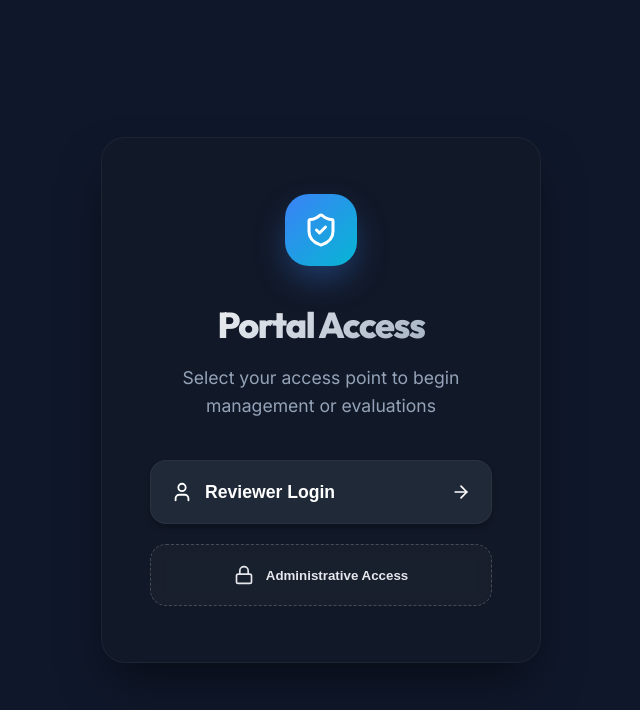
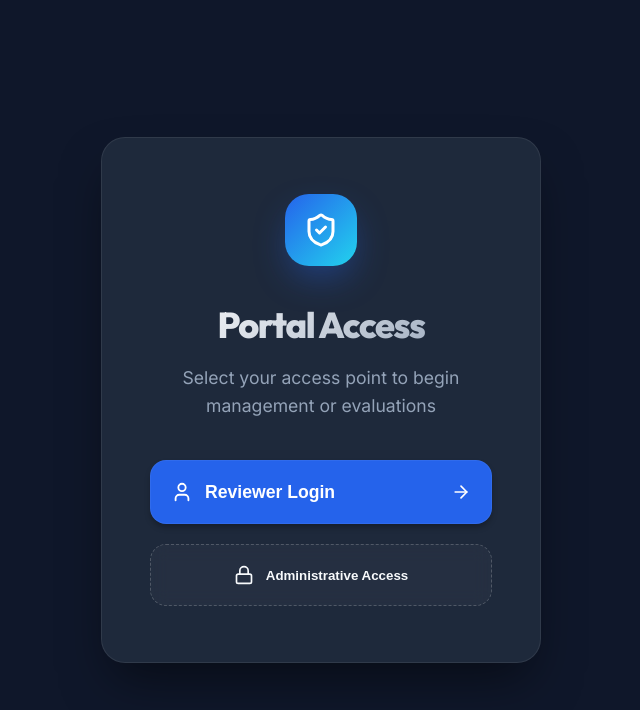
Before and after one commit to Girinadh007/EvalPro, a React (Vite) app: page / in a window 1280 px wide. Shown: the top 710 px of the page, without its empty margins (319-959 px from the left). Built offline with nearby package versions, Linux system fonts and the light colour scheme; no server answers.

Commit message:
style: implement Midnight Analytics theme

```diff
--- a/src/index.css
+++ b/src/index.css
@@ -6,7 +6,7 @@
   font-weight: 400;
 
   color-scheme: dark;
-  color: #E5E7EB;
+  color: #F8FAFC;
   background-color: #0F172A;
 
   font-synthesis: none;
@@ -14,25 +14,30 @@
   -webkit-font-smoothing: antialiased;
   -moz-osx-font-smoothing: grayscale;
 
-  /* Bold & Tech Color System */
-  --primary: #1F2937;
-  /* Charcoal */
-  --accent: #3B82F6;
-  /* Electric Blue */
-  --secondary: #06B6D4;
+  /* Midnight Analytics Palette */
+  --primary: #2563EB;
+  /* Royal Blue */
+  --accent: #22D3EE;
   /* Cyan */
-  --accent-glow: rgba(59, 130, 246, 0.4);
+  --bg-dark: #0F172A;
+  /* Deep Navy */
+  --bg-card: #1E293B;
+  /* Slate Card */
+  --text-main: #F8FAFC;
+  --text-muted: #94A3B8;
 
-  --bg-dark: #0F172A;
-  --bg-card: #111827;
-  --glass-border: rgba(255, 255, 255, 0.05);
-  --text-main: #E5E7EB;
-  --text-muted: #94a3b8;
+  --success: #10B981;
+  --warning: #F59E0B;
+  --danger: #EF4444;
+
+  --accent-glow: rgba(34, 211, 238, 0.3);
+  --primary-glow: rgba(37, 99, 235, 0.4);
+  --glass-border: rgba(255, 255, 255, 0.08);
 
   --shadow-sm: 0 1px 2px 0 rgb(0 0 0 / 0.05);
   --shadow-md: 0 4px 6px -1px rgb(0 0 0 / 0.1), 0 2px 4px -2px rgb(0 0 0 / 0.1);
   --shadow-lg: 0 10px 15px -3px rgb(0 0 0 / 0.1), 0 4px 6px -4px rgb(0 0 0 / 0.1);
-  --shadow-glow: 0 0 25px -5px var(--accent-glow);
+  --shadow-glow: 0 0 20px -5px var(--primary-glow);
 }
 
 * {
@@ -90,7 +95,7 @@ body::before {
 }
 
 .blob:nth-child(2) {
-  background: var(--secondary);
+  background: var(--accent);
   width: 300px;
   height: 300px;
   left: 60%;
@@ -100,7 +105,8 @@ body::before {
 }
 
 .blob:nth-child(3) {
-  background: var(--info);
+  background: var(--primary);
+  opacity: 0.1;
   width: 500px;
   height: 500px;
   left: 20%;
@@ -134,13 +140,13 @@ body::before {
 /* Premium Glassmorphism */
 .glass {
   background: var(--bg-card);
-  backdrop-filter: blur(25px) saturate(120%);
-  -webkit-backdrop-filter: blur(25px) saturate(120%);
+  backdrop-filter: blur(25px) saturate(110%);
+  -webkit-backdrop-filter: blur(25px) saturate(110%);
   border: 1px solid var(--glass-border);
   border-radius: 1.5rem;
   box-shadow:
-    0 10px 40px -10px rgba(0, 0, 0, 0.5),
-    inset 0 1px 1px 0 rgba(255, 255, 255, 0.03);
+    0 20px 50px -10px rgba(0, 0, 0, 0.5),
+    inset 0 1px 1px 0 rgba(255, 255, 255, 0.05);
   transition: transform 0.3s cubic-bezier(0.34, 1.56, 0.64, 1), box-shadow 0.3s ease;
 }
 
@@ -260,9 +266,9 @@ select:focus {
   font-weight: 700;
   text-transform: uppercase;
   letter-spacing: 0.05em;
-  background: rgba(59, 130, 246, 0.1);
-  color: var(--accent);
-  border: 1px solid rgba(59, 130, 246, 0.2);
+  background: rgba(37, 99, 235, 0.1);
+  color: var(--primary);
+  border: 1px solid rgba(37, 99, 235, 0.2);
 }
 
 .text-accent {
@@ -270,7 +276,7 @@ select:focus {
 }
 
 .text-primary {
-  color: var(--accent);
+  color: var(--primary);
 }
 
 /* Primary text in dash is often an accent highlight */
--- a/src/pages/AdminDashboard.tsx
+++ b/src/pages/AdminDashboard.tsx
@@ -442,8 +442,8 @@ const AdminDashboard = () => {
                         flex: 1,
                         padding: '1rem',
                         borderRadius: '0.85rem',
-                        background: (activeTab === 'create' || editingEvent) ? 'rgba(59, 130, 246, 0.1)' : 'transparent',
-                        color: (activeTab === 'create' || editingEvent) ? 'var(--accent)' : 'var(--text-muted)',
+                        background: (activeTab === 'create' || editingEvent) ? 'rgba(37, 99, 235, 0.1)' : 'transparent',
+                        color: (activeTab === 'create' || editingEvent) ? 'var(--primary)' : 'var(--text-muted)',
                         transition: 'all 0.3s ease',
                         fontWeight: 700,
                         display: 'flex',
@@ -461,8 +461,8 @@ const AdminDashboard = () => {
                         flex: 1,
                         padding: '1rem',
                         borderRadius: '0.85rem',
-                        background: activeTab === 'manage' ? 'rgba(59, 130, 246, 0.1)' : 'transparent',
-                        color: activeTab === 'manage' ? 'var(--accent)' : 'var(--text-muted)',
+                        background: activeTab === 'manage' ? 'rgba(37, 99, 235, 0.1)' : 'transparent',
+                        color: activeTab === 'manage' ? 'var(--primary)' : 'var(--text-muted)',
                         transition: 'all 0.3s ease',
                         fontWeight: 700,
                         display: 'flex',
@@ -486,8 +486,8 @@ const AdminDashboard = () => {
                         flex: 1,
                         padding: '1rem',
                         borderRadius: '0.85rem',
-                        background: activeTab === 'analytics' ? 'rgba(59, 130, 246, 0.1)' : 'transparent',
-                        color: activeTab === 'analytics' ? 'var(--accent)' : 'var(--text-muted)',
+                        background: activeTab === 'analytics' ? 'rgba(37, 99, 235, 0.1)' : 'transparent',
+                        color: activeTab === 'analytics' ? 'var(--primary)' : 'var(--text-muted)',
                         transition: 'all 0.3s ease',
                         fontWeight: 700,
                         display: 'flex',
--- a/src/pages/Login.tsx
+++ b/src/pages/Login.tsx
@@ -44,7 +44,7 @@ const Login = ({ onLogin }: LoginProps) => {
                 }}
             >
                 <div style={{
-                    background: 'linear-gradient(135deg, var(--accent) 0%, var(--secondary) 100%)',
+                    background: 'linear-gradient(135deg, var(--primary) 0%, var(--accent) 100%)',
                     width: '72px',
                     height: '72px',
                     borderRadius: '1.5rem',
@@ -52,7 +52,7 @@ const Login = ({ onLogin }: LoginProps) => {
                     alignItems: 'center',
                     justifyContent: 'center',
                     margin: '0 auto 2rem auto',
-                    boxShadow: '0 15px 35px -5px var(--accent-glow)'
+                    boxShadow: '0 15px 35px -5px var(--primary-glow)'
                 }}>
                     <ShieldCheck size={36} color="white" />
                 </div>
```
Also changed, not shown: src/pages/ReviewerDashboard.tsx (+12 -12 lines).
